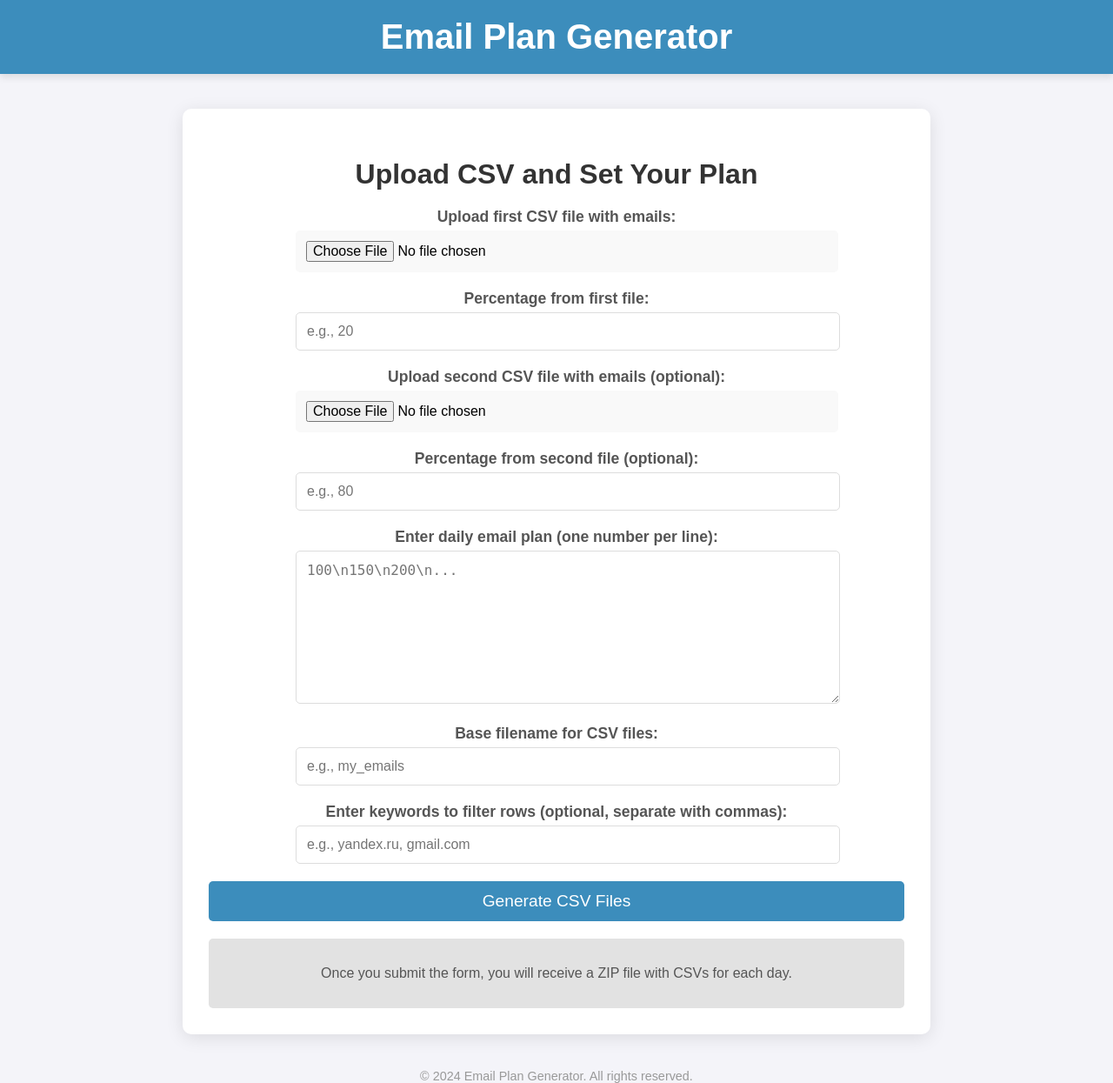
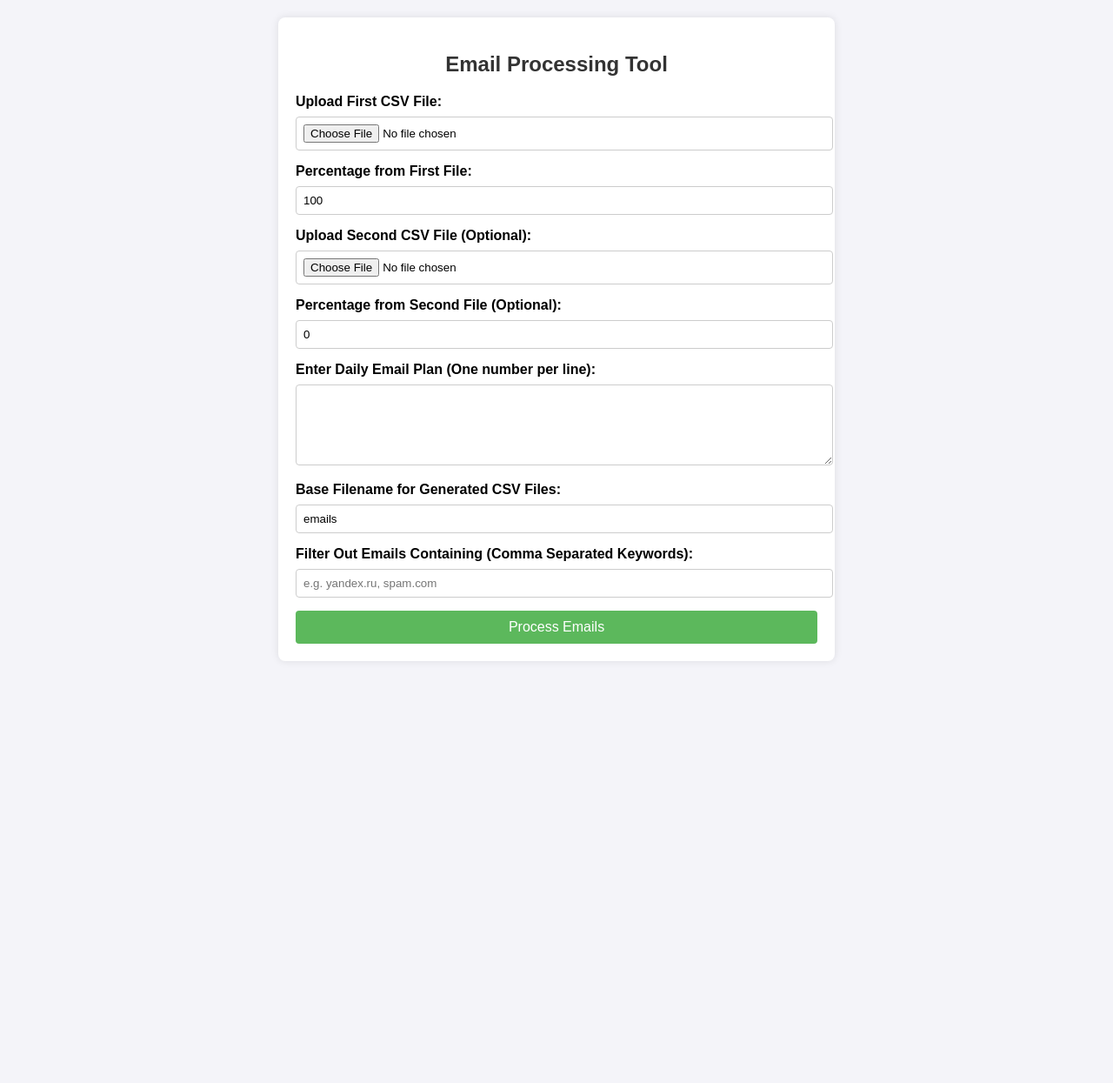
Before and after one commit to matviis/app.py, a Flask app: page / in a window 1280 px wide. Shown: the whole page at 87% size. After the commit the page ends 740 px from the top, so only its background shows below. Run offline with Flask 3, Linux system fonts and the light colour scheme.

Commit message:
Update index.html

```diff
--- a/templates/index.html
+++ b/templates/index.html
@@ -3,173 +3,82 @@
 <head>
     <meta charset="UTF-8">
     <meta name="viewport" content="width=device-width, initial-scale=1.0">
-    <title>Email Plan Generator</title>
+    <title>Email Processing Tool</title>
     <style>
         body {
             font-family: Arial, sans-serif;
+            margin: 20px;
             background-color: #f4f4f9;
-            margin: 0;
-            padding: 0;
-        }
-        header {
-            background-color: #3c8dbc;
-            color: white;
-            padding: 20px;
-            text-align: center;
-            box-shadow: 0 4px 8px rgba(0, 0, 0, 0.1);
-        }
-        header h1 {
-            font-size: 2.5em;
-            margin: 0;
         }
         .container {
-            max-width: 800px;
-            margin: 40px auto;
-            background-color: white;
-            padding: 30px;
-            border-radius: 10px;
-            box-shadow: 0 4px 20px rgba(0, 0, 0, 0.1);
-            text-align: center;
+            max-width: 600px;
+            margin: 0 auto;
+            padding: 20px;
+            background-color: #fff;
+            border-radius: 8px;
+            box-shadow: 0 0 10px rgba(0, 0, 0, 0.1);
         }
         h2 {
+            text-align: center;
             color: #333;
-            font-size: 2em;
-            margin-bottom: 20px;
-        }
-        form {
-            display: flex;
-            flex-direction: column;
-            gap: 20px;
-            align-items: center;
         }
         label {
+            display: block;
+            margin-bottom: 8px;
             font-weight: bold;
-            color: #555;
-            font-size: 1.1em;
-            text-align: left;
+        }
+        input[type="file"],
+        input[type="text"],
+        input[type="number"],
+        textarea {
             width: 100%;
+            padding: 8px;
+            margin-bottom: 15px;
+            border: 1px solid #ccc;
+            border-radius: 4px;
         }
-        input[type="file"], input[type="number"], input[type="text"], textarea {
+        input[type="submit"] {
             width: 100%;
-            padding: 12px;
-            font-size: 1rem;
-            border: 1px solid #ddd;
-            border-radius: 5px;
-            transition: border-color 0.3s ease;
-            margin-top: 5px;
-        }
-        input[type="file"] {
+            padding: 10px;
+            background-color: #5cb85c;
             border: none;
-            background-color: #f9f9f9;
+            border-radius: 4px;
+            color: white;
+            font-size: 16px;
             cursor: pointer;
         }
-        input[type="file"]:hover {
-            background-color: #e9e9e9;
-        }
-        input[type="number"]:focus, input[type="text"]:focus, textarea:focus {
-            border-color: #3c8dbc;
-            outline: none;
-        }
-        textarea {
-            resize: vertical;
-            height: 150px;
-        }
-        input[type="submit"] {
-            background-color: #3c8dbc;
-            color: white;
-            padding: 12px 20px;
-            font-size: 1.2rem;
-            border: none;
-            cursor: pointer;
-            border-radius: 5px;
-            width: 100%;
-            transition: background-color 0.3s ease;
-        }
         input[type="submit"]:hover {
-            background-color: #357ca5;
-        }
-        .output {
-            margin-top: 20px;
-            padding: 15px;
-            background-color: #e2e2e2;
-            border-radius: 5px;
-            text-align: center;
-            color: #555;
-        }
-        .form-group {
-            width: 100%;
-            max-width: 600px;
-        }
-        footer {
-            text-align: center;
-            margin-top: 40px;
-            color: #999;
-            font-size: 0.9em;
+            background-color: #4cae4c;
         }
     </style>
 </head>
 <body>
+    <div class="container">
+        <h2>Email Processing Tool</h2>
+        <form action="/process-emails" method="POST" enctype="multipart/form-data">
+            <label for="emailFile1">Upload First CSV File:</label>
+            <input type="file" id="emailFile1" name="emailFile1" accept=".csv" required>
 
-<header>
-    <h1>Email Plan Generator</h1>
-</header>
+            <label for="percentage1">Percentage from First File:</label>
+            <input type="number" id="percentage1" name="percentage1" min="0" max="100" value="100" required>
 
-<div class="container">
-    <h2>Upload CSV and Set Your Plan</h2>
-    <form id="emailForm" action="/process-emails" method="POST" enctype="multipart/form-data">
-        <!-- Форма для загрузки первого файла -->
-        <div class="form-group">
-            <label for="emailFile1">Upload first CSV file with emails:</label>
-            <input type="file" id="emailFile1" name="emailFile1" accept=".csv" required>
-        </div>
+            <label for="emailFile2">Upload Second CSV File (Optional):</label>
+            <input type="file" id="emailFile2" name="emailFile2" accept=".csv">
 
-        <!-- Процент почт из первого файла -->
-        <div class="form-group">
-            <label for="percentage1">Percentage from first file:</label>
-            <input type="number" id="percentage1" name="percentage1" placeholder="e.g., 20" min="1" max="100" required>
-        </div>
+            <label for="percentage2">Percentage from Second File (Optional):</label>
+            <input type="number" id="percentage2" name="percentage2" min="0" max="100" value="0">
 
-        <!-- Форма для загрузки второго файла -->
-        <div class="form-group">
-            <label for="emailFile2">Upload second CSV file with emails (optional):</label>
-            <input type="file" id="emailFile2" name="emailFile2" accept=".csv">
-        </div>
+            <label for="dailyPlan">Enter Daily Email Plan (One number per line):</label>
+            <textarea id="dailyPlan" name="dailyPlan" rows="5" required></textarea>
 
-        <!-- Процент почт из второго файла -->
-        <div class="form-group">
-            <label for="percentage2">Percentage from second file (optional):</label>
-            <input type="number" id="percentage2" name="percentage2" placeholder="e.g., 80" min="1" max="100">
-        </div>
+            <label for="baseFilename">Base Filename for Generated CSV Files:</label>
+            <input type="text" id="baseFilename" name="baseFilename" placeholder="emails" value="emails">
 
-        <!-- План по количеству почт на каждый день -->
-        <div class="form-group">
-            <label for="dailyPlan">Enter daily email plan (one number per line):</label>
-            <textarea id="dailyPlan" name="dailyPlan" placeholder="100\n150\n200\n..." required></textarea>
-        </div>
+            <label for="keyword">Filter Out Emails Containing (Comma Separated Keywords):</label>
+            <input type="text" id="keyword" name="keyword" placeholder="e.g. yandex.ru, spam.com">
 
-        <!-- Поле для ввода базового имени файлов -->
-        <div class="form-group">
-            <label for="baseFilename">Base filename for CSV files:</label>
-            <input type="text" id="baseFilename" name="baseFilename" placeholder="e.g., my_emails">
-        </div>
-
-        <!-- Поле для фильтрации по доменам -->
-        <div class="form-group">
-            <label for="keyword">Enter keywords to filter rows (optional, separate with commas):</label>
-            <input type="text" id="keyword" name="keyword" placeholder="e.g., yandex.ru, gmail.com">
-        </div>
-
-        <input type="submit" value="Generate CSV Files">
-    </form>
-
-    <div class="output">
-        <p>Once you submit the form, you will receive a ZIP file with CSVs for each day.</p>
+            <input type="submit" value="Process Emails">
+        </form>
     </div>
-</div>
-
-<footer>
-    &copy; 2024 Email Plan Generator. All rights reserved.
-</footer>
-
 </body>
 </html>
```
